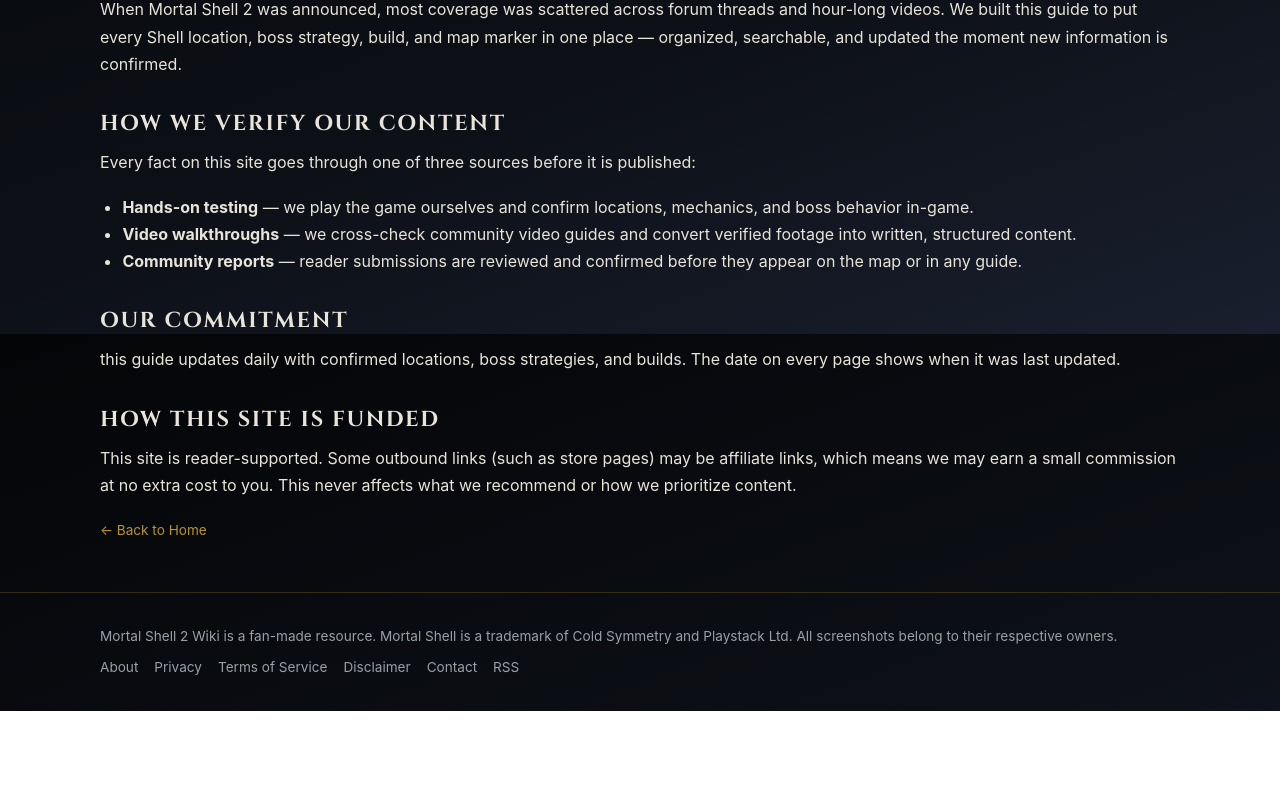
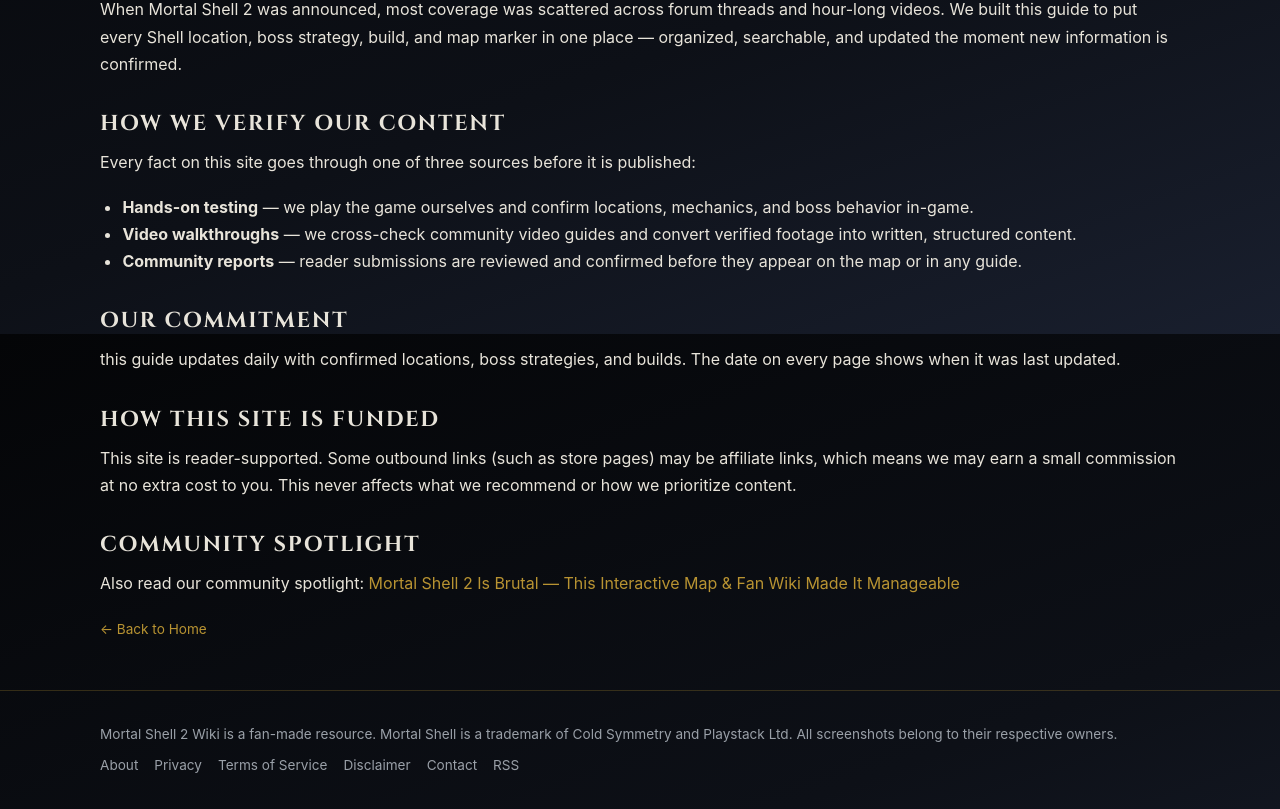
Before and after one commit to nicklos17/mortal-shell-2, a Next.js app: page /about in a window 1280 px wide. Shown: the part 466-1275 px from the top of the page. Before the commit the page ends 1177 px from the top, so only its background shows below. Built offline with nearby package versions, Linux system fonts and the light colour scheme; no server answers.

Commit message:
feat:增加bolog

```diff
--- a/app/about/page.tsx
+++ b/app/about/page.tsx
@@ -118,9 +118,15 @@
         </p>
       </section>
 
+      <section className="article">
+        <h2>Community Spotlight</h2>
+        <p>Also read our community spotlight: <a href="https://becklee017.blogspot.com/2026/08/mortal-shell-2-is-brutal-this.html">Mortal Shell 2 Is Brutal — This Interactive Map & Fan Wiki Made It Manageable</a></p>
+      </section>
+
       <Link href="/" className="article-back">
         &larr; Back to Home
       </Link>
+
     </main>
   );
 }
```
Also changed, not shown: 2 other files (tests, documents, lock files or other folders).
